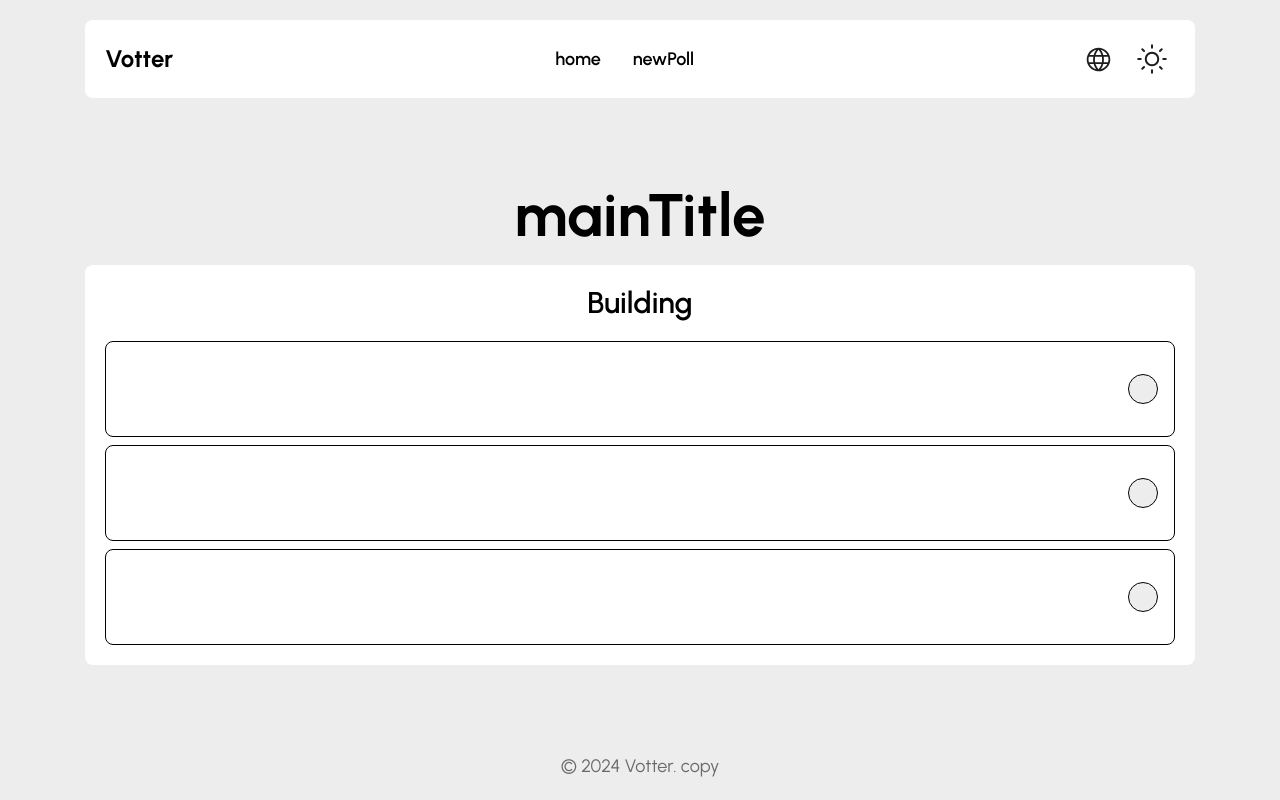
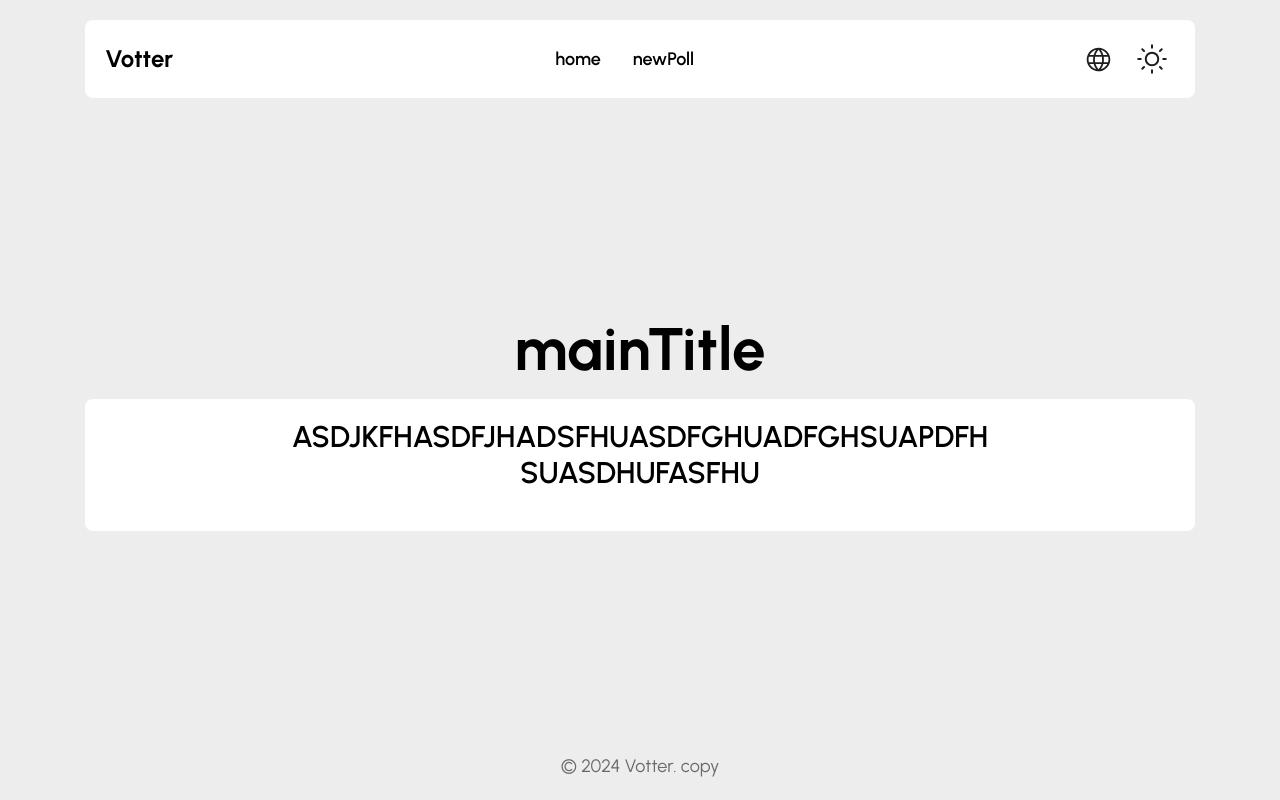
Before and after one commit to Guilherme-Matosoli/vooter-client, a Next.js app: page /en/poll/preview in a window 1280 px wide. Built offline with nearby package versions, Linux system fonts and the light colour scheme; what i18next-resources-to-backend would draw is missing.

Commit message:
:lipstick: style(poll/preview): Update title styling and dynamically render options in PollPreview component.

```diff
--- a/src/app/[lng]/poll/preview/page.tsx
+++ b/src/app/[lng]/poll/preview/page.tsx
@@ -25,14 +25,21 @@ export default function PollPreview({ params: { lng } }: PollPreviewProps) {
       <section className="w-full flex items-center justify-center flex-col gap-5 bg-white p-5 rounded-lg
                           dark:bg-black"
       >
-        <h2 className="font-main font-semibold text-3xl dark:text-white">
-          {fields.title || "Building"}
+        <h2 className="font-main font-semibold text-3xl dark:text-white break-words w-2/3 text-center">
+          {fields.title || "ASDJKFHASDFJHADSFHUASDFGHUADFGHSUAPDFHSUASDHUFASFHU"}
         </h2>
 
         <div className="flex flex-col w-full gap-2">
-          <Option />
-          <Option />
-          <Option />
+          {
+            fields.questions.map(question => {
+              return (
+                <Option
+                  option={question.option}
+                  id={question.option}
+                />
+              )
+            })
+          }
         </div>
       </section>
     </main>
```
